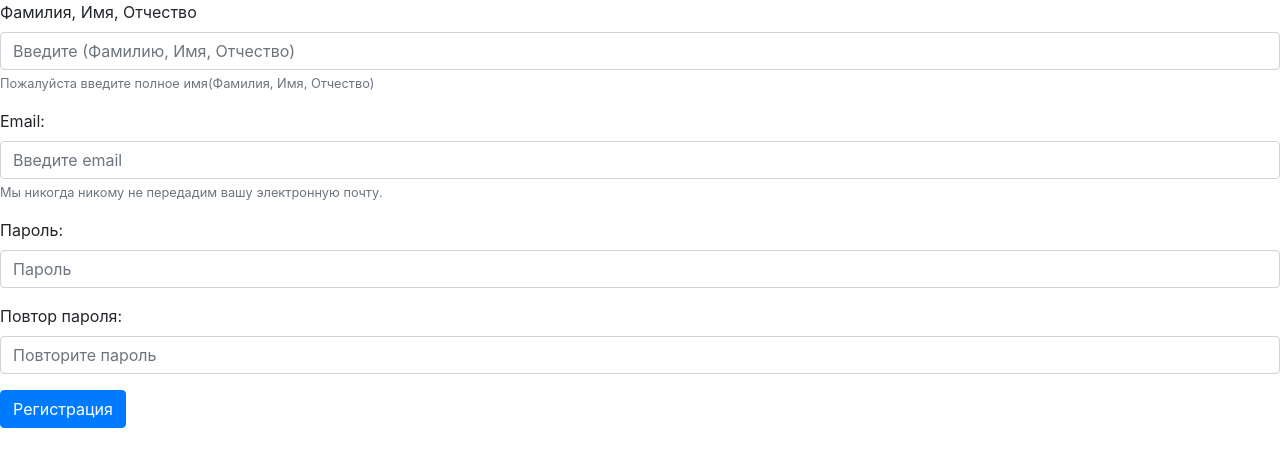
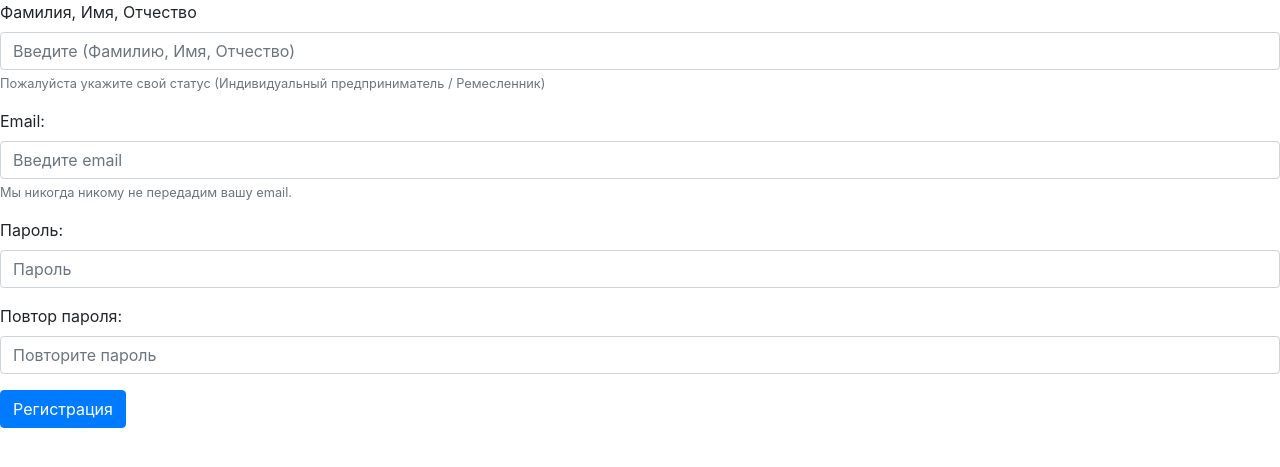
Before and after one commit to Yauheni-Ivashkevich/aic-win, a Flask app: page / in a window 1280 px wide. Shown: the part 56-523 px from the top of the page. Run offline with Flask 2, Linux system fonts and the light colour scheme; some libraries are stand-ins or nearby versions.

Commit message:
Update main.py form

```diff
--- a/app/templates/index.html
+++ b/app/templates/index.html
@@ -1,5 +1,5 @@
 {% extends "base.html" %}
-{% block title %}Register System{% endblock %}
+{% block title %}AIC Бухгалтерия{% endblock %}
 
 {% block content %}
 
@@ -13,12 +13,12 @@
     <div class="form-group">
         <label for="Fullname">Фамилия, Имя, Отчество</label>
         <input name="fullname" class="form-control" id="inputFullName" aria-describedby="emailHelp" placeholder="Введите (Фамилию, Имя, Отчество)">
-        <small id="fullName" class="form-text text-muted">Пожалуйста введите полное имя(Фамилия, Имя, Отчество)</small>
+        <small id="fullName" class="form-text text-muted">Пожалуйста укажите свой статус (Индивидуальный предприниматель / Ремесленник)</small>
   </div>
   <div class="form-group">
         <label for="InputEmail">Email:</label>
         <input name="email" class="form-control" id="InputEmail"  placeholder="Введите email">
-        <small id="emailHelp" class="form-text text-muted">Мы никогда никому не передадим вашу электронную почту.</small>
+        <small id="emailHelp" class="form-text text-muted">Мы никогда никому не передадим вашу email.</small>
   </div>
   <div class="form-group">
     <label for="InputPassword">Пароль:</label>
```
